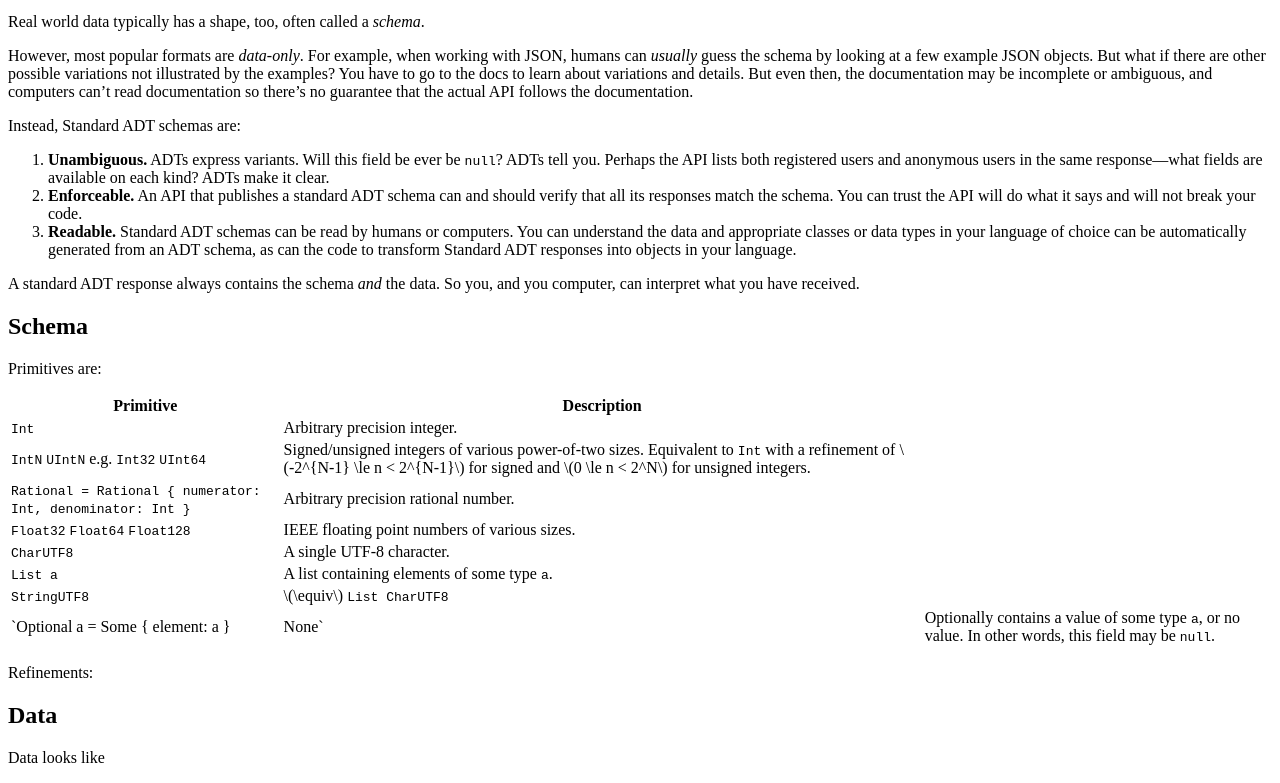
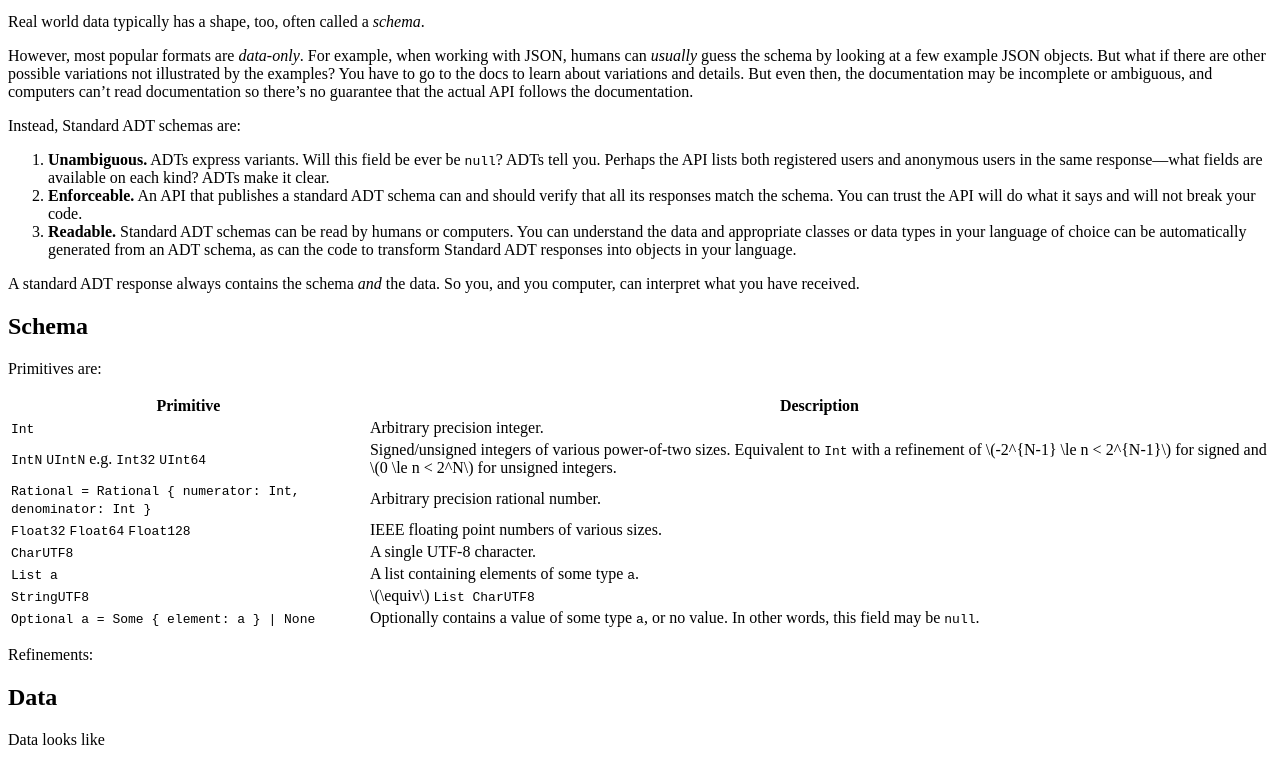
Before and after one commit to brianhempel/standardadt, a plain HTML site: page index.html in a window 1280 px wide. Shown: the part 101-884 px from the top of the page. Drawn offline with Linux system fonts and the light colour scheme.

Commit message:
fix stupid pipe escaping thing

```diff
--- a/index.html
+++ b/index.html
@@ -71,8 +71,7 @@
 	<td> <span class="math">\(\equiv\)</span> <code>List CharUTF8</code>          </td>
 </tr>
 <tr>
-	<td> `Optional a = Some { element: a } </td>
-	<td> None`     </td>
+	<td> <code>Optional a = Some { element: a } &#124; None</code>     </td>
 	<td> Optionally contains a value of some type <code>a</code>, or no value. In other words, this field may be <code>null</code>. </td>
 </tr>
 </tbody>
```
Also changed, not shown: 1 other file.
